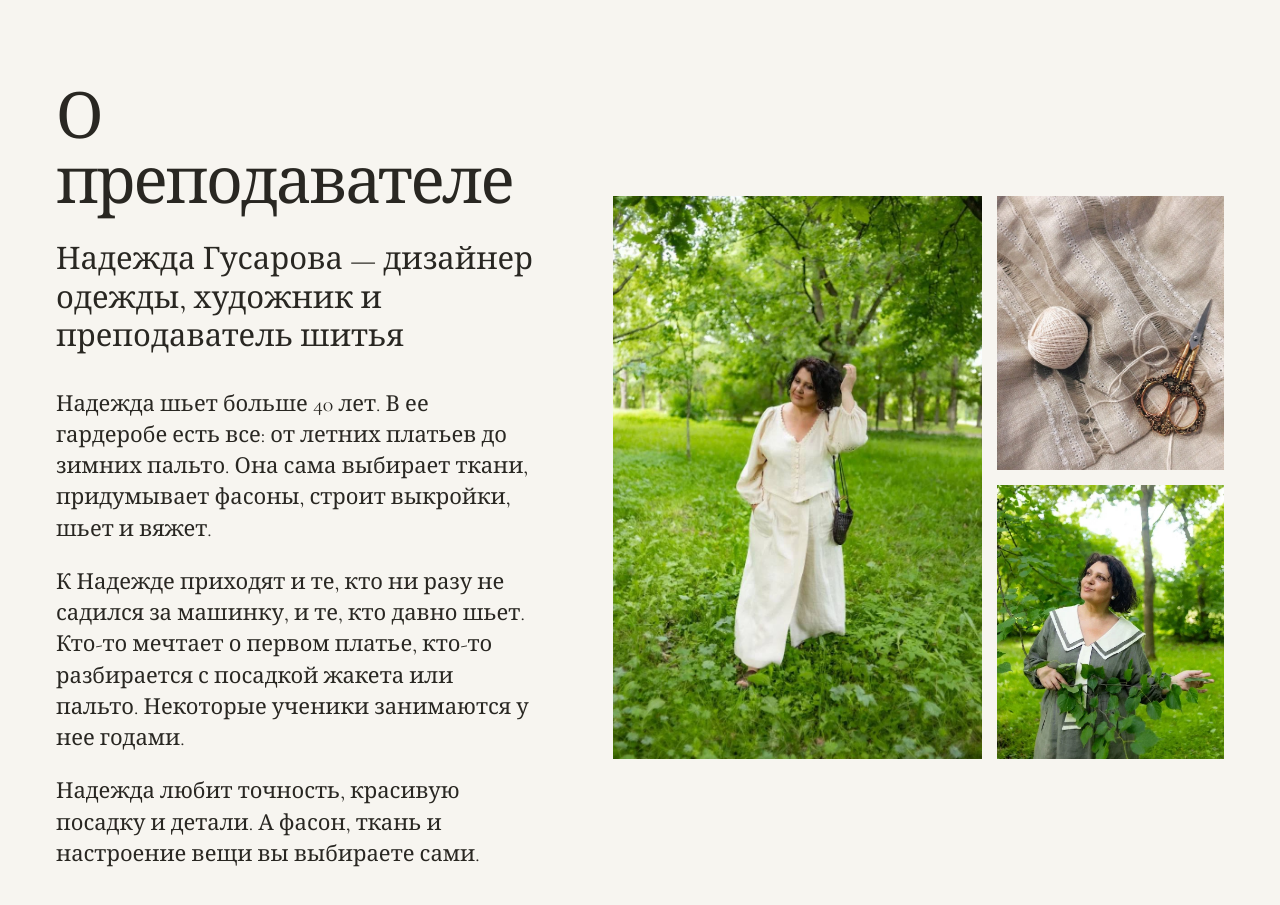
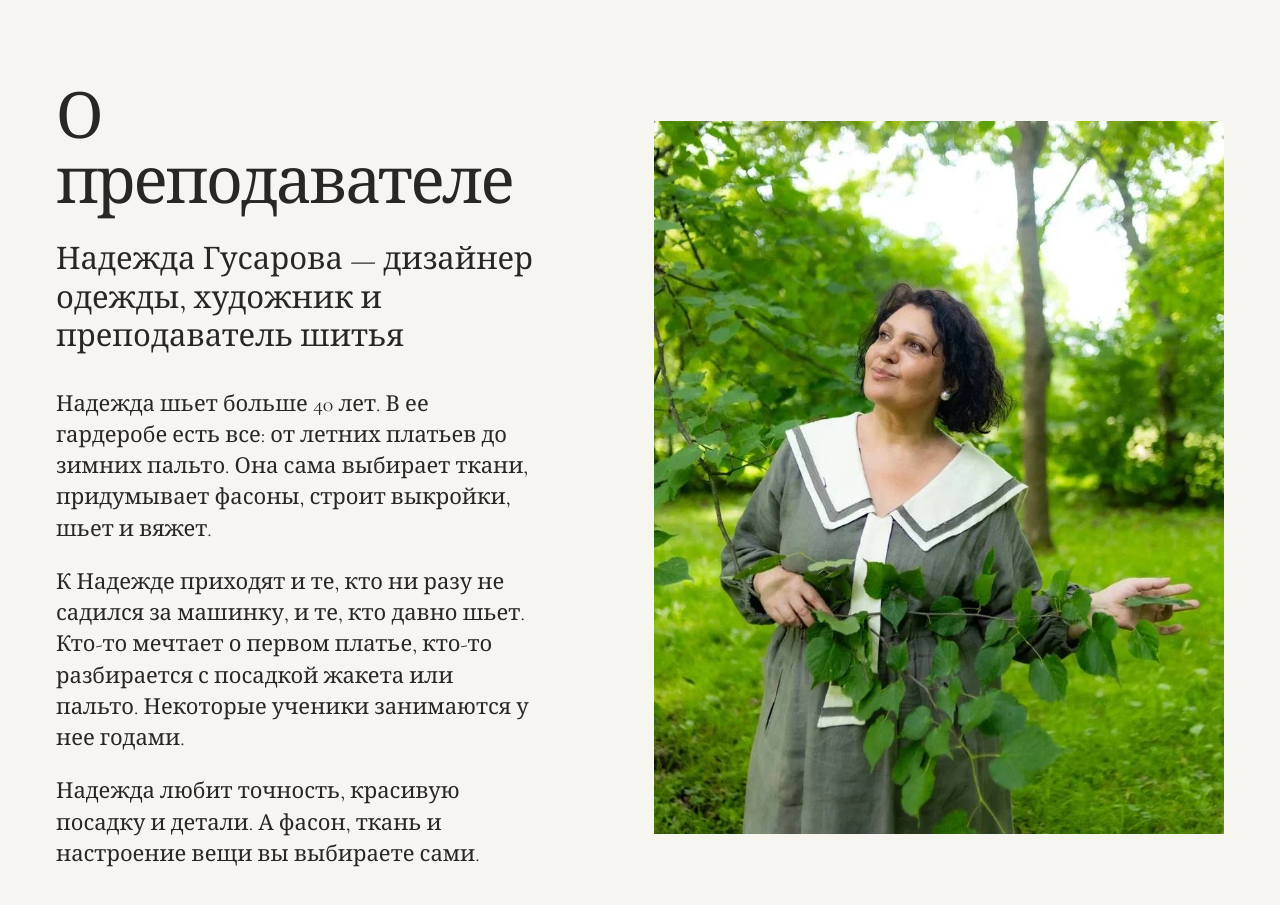
Before and after one commit to dvlnsd/nadezhda-gusarova-sew, a plain HTML site: page index.html in a window 1280 px wide. Shown: the part 880-1785 px from the top of the page. Drawn offline with nearby package versions, Linux system fonts and the light colour scheme.

Commit message:
Keep only gray-dress portrait in teacher section

```diff
--- a/index.html
+++ b/index.html
@@ -22,7 +22,7 @@
 <link href="https://fonts.googleapis.com" rel="preconnect"/>
 <link crossorigin="" href="https://fonts.gstatic.com" rel="preconnect"/>
 <link href="https://fonts.googleapis.com/css2?family=Cormorant+Garamond:wght@300;400;500&amp;family=Inter:wght@400;500&amp;display=swap" rel="stylesheet"/>
-<link href="styles.css?v=20261106-2" rel="stylesheet"/>
+<link href="styles.css?v=20261106-3" rel="stylesheet"/>
 <link as="image" href="assets/fashion-sketch.webp" rel="preload"/>
 <script type="application/ld+json">{"@context":"https://schema.org","@graph":[{"@type":"WebSite","url":"https://dvlnsd.github.io/nadezhda-gusarova-sew/","name":"Надежда Гусарова — курсы шитья в Санкт-Петербурге","inLanguage":"ru-RU"},{"@type":"Person","@id":"https://dvlnsd.github.io/nadezhda-gusarova-sew/#nadezhda","name":"Надежда Гусарова","jobTitle":"Преподаватель шитья, мастер по пошиву одежды и художник","image":"https://dvlnsd.github.io/nadezhda-gusarova-sew/assets/nadezhdalinenwhiteset.jpeg","address":{"@type":"PostalAddress","addressLocality":"Санкт-Петербург","addressCountry":"RU"},"sameAs":["https://t.me/gusarova_nb"]},{"@type":"Service","name":"Индивидуальные курсы кройки и шитья в Санкт-Петербурге","serviceType":"Обучение шитью","provider":{"@id":"https://dvlnsd.github.io/nadezhda-gusarova-sew/#nadezhda"},"areaServed":{"@type":"City","name":"Санкт-Петербург"},"url":"https://dvlnsd.github.io/nadezhda-gusarova-sew/#learn","offers":[{"@type":"Offer","name":"Индивидуальное занятие, 1 час","price":1500,"priceCurrency":"RUB"},{"@type":"Offer","name":"10 часов и 1 час в подарок","price":15000,"priceCurrency":"RUB"},{"@type":"Offer","name":"20 часов и 3 часа в подарок","price":30000,"priceCurrency":"RUB"},{"@type":"Offer","name":"30 часов и 5 часов в подарок","price":45000,"priceCurrency":"RUB"}]}]}</script>
 <script defer="" src="script.js?v=20261106-a11y"></script>
@@ -42,11 +42,7 @@
 <div class="hero-copy"><h1 id="hero-title">Индивидуальное<br/>обучение шитью<br/>в Санкт-Петербурге</h1><p class="intro">Сшейте то, что давно задумали: платье, рубашку, брюки или даже пальто.</p><p class="hero-description">Можно начать с нуля или прийти к Надежде со своей моделью. На занятиях вы научитесь работать с выкройкой, тканью и посадкой.</p><div class="hero-actions"><a class="cta-button" href="https://t.me/gusarova_nb" rel="noopener" target="_blank">Записаться на занятие</a><a class="text-link" href="#learn">Программа и цены <span aria-hidden="true">⟶</span></a></div></div>
 <figure class="hero-art"><img alt="Акварельный fashion-скетч: девушка в серо-голубой блузке и бежевых брюках" fetchpriority="high" height="1280" src="assets/fashion-sketch.webp" width="960"/></figure>
 
-</section><section aria-labelledby="about-title" class="section wrap about" id="about"><div class="about-copy"><h2 id="about-title">О преподавателе</h2><p class="about-subtitle">Надежда Гусарова — дизайнер одежды, художник и преподаватель шитья</p><p>Надежда шьет больше 40 лет. В ее гардеробе есть все: от летних платьев до зимних пальто. Она сама выбирает ткани, придумывает фасоны, строит выкройки, шьет и вяжет.</p><p>К Надежде приходят и те, кто ни разу не садился за машинку, и те, кто давно шьет. Кто-то мечтает о первом платье, кто-то разбирается с посадкой жакета или пальто. Некоторые ученики занимаются у нее годами.</p><p>Надежда любит точность, красивую посадку и детали. А фасон, ткань и настроение вещи вы выбираете сами.</p></div><div class="about-editorial">
-<figure class="about-main-photo"><img src="assets/nadezhdalinenwhiteset.jpeg" alt="Надежда Гусарова в светлом льняном костюме в парке" loading="lazy" width="828" height="1242"/></figure>
-<figure class="about-detail-photo"><img src="assets/linenaestethic.jpeg" alt="Крупный план льняной блузы: фигурная тесьма и обтянутые пуговицы" loading="lazy" width="828" height="1242"/></figure>
-<figure class="about-secondary-photo"><img src="assets/nadezhda-park.webp" alt="Надежда Гусарова в сером платье в зеленом парке" loading="lazy" width="828" height="1242"/></figure>
-</div></section>
+</section><section aria-labelledby="about-title" class="section wrap about" id="about"><div class="about-copy"><h2 id="about-title">О преподавателе</h2><p class="about-subtitle">Надежда Гусарова — дизайнер одежды, художник и преподаватель шитья</p><p>Надежда шьет больше 40 лет. В ее гардеробе есть все: от летних платьев до зимних пальто. Она сама выбирает ткани, придумывает фасоны, строит выкройки, шьет и вяжет.</p><p>К Надежде приходят и те, кто ни разу не садился за машинку, и те, кто давно шьет. Кто-то мечтает о первом платье, кто-то разбирается с посадкой жакета или пальто. Некоторые ученики занимаются у нее годами.</p><p>Надежда любит точность, красивую посадку и детали. А фасон, ткань и настроение вещи вы выбираете сами.</p></div><figure class="about-portrait"><img src="assets/nadezhda-park.webp" alt="Надежда Гусарова в сером платье в парке" loading="lazy" width="828" height="1242"/></figure></section>
 <section aria-labelledby="learn-title" class="section wrap learn" id="learn"><div class="learn-copy"><h2 id="learn-title">Обучение<br/>и стоимость</h2><p>На занятиях вы сами выбираете, что хотите сшить. Вместе с Надеждой подбираете ткань, строите или корректируете выкройку, кроите, примеряете и доводите вещь до готового результата.</p><p>Можно прийти без опыта и начать с машинки и простых вещей. А можно принести сложную выкройку или недошитое платье, с которым нужна помощь. Занятия идут в вашем темпе.</p><p class="lesson-price">1 500 ₽ <span>за один час индивидуального занятия</span></p><p class="lesson-location">Санкт-Петербург</p><a class="cta-button" href="https://t.me/gusarova_nb" rel="noopener" target="_blank">Записаться на занятие</a><p class="booking-note">Напишите Надежде, что хотите сшить и есть ли у вас опыт. Она расскажет о расписании, месте занятий и материалах.</p></div><figure class="learn-photo"><img src="assets/lessonready.jpeg" alt="Мастерская шитья: тюльпаны, выкройки, ножницы и швейные принадлежности" width="1080" height="1349" loading="lazy"/></figure><div class="lesson-packages" aria-labelledby="packages-title">
 <div class="packages-heading"><h3 id="packages-title">Пакеты занятий</h3><p>Планируете шить регулярно? В пакетах есть дополнительные часы в подарок.</p></div>
 <div class="packages-grid">
```
